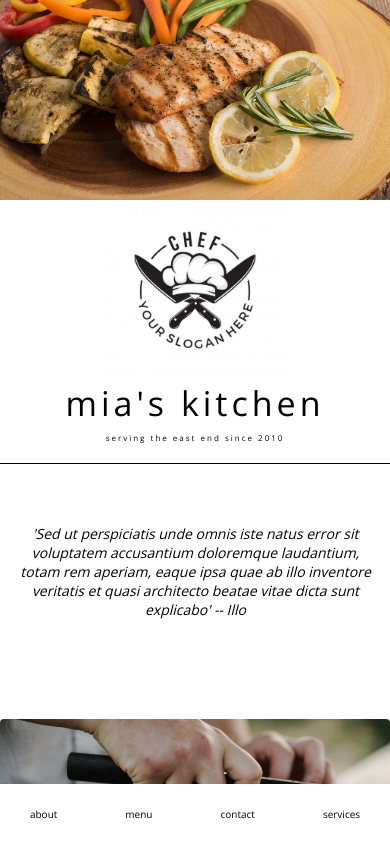
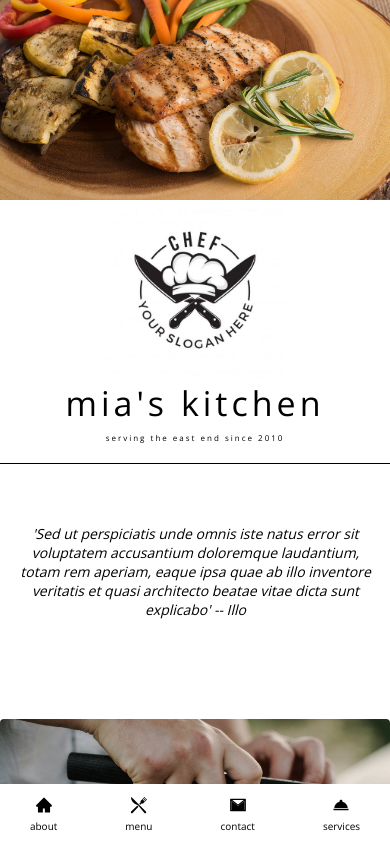
Before and after one commit to mikey-mo/mias-kitchen, a React (Create React App) app: page /about in a window 390 px wide. Shown: the top 842 px of the page. Built offline with nearby package versions, Linux system fonts and the light colour scheme.

Commit message:
set up mobile icons

```diff
--- a/src/views/about.js
+++ b/src/views/about.js
@@ -13,7 +13,12 @@ const About = () => (
       <h4 className="about__quote">
         {text.about.quote}
       </h4>
-    <ScrollAnimation animateIn="fadeIn" animateOnce duration={2}>
+    <ScrollAnimation
+      animateIn="fadeIn"
+      animateOnce
+      duration={2}
+      animatePreScroll={false}
+    >
       <section className="about">
         <div className="about__column left-column">
           <img
--- a/src/views/mobile-footer.js
+++ b/src/views/mobile-footer.js
@@ -1,7 +1,42 @@
 import React from 'react';
 import { Link } from 'react-router-dom';
+import { AiFillHome, AiTwotoneMail } from 'react-icons/ai';
+import { GiKnifeFork } from 'react-icons/gi';
+import { MdRoomService } from 'react-icons/md';
 
 import text from '../constants/english.json';
+
+const renderIcon = (button) => {
+  switch (button) {
+    case ('services'):
+      return (
+        <MdRoomService
+          color="black"
+          size={18}
+        />
+      )
+    case ('contact'):
+      return (
+        <AiTwotoneMail
+          color="black"
+          size={18}
+        />
+      )
+    case ('menu'):
+      return (
+        <GiKnifeFork
+          color="black"
+          size={18}
+        />
+      )
+    default:
+      return (
+        <AiFillHome
+          color="black"
+          size={18}
+        />)
+  }
+}
 
 const NavBar = () => {
   return (
@@ -10,6 +45,7 @@ const NavBar = () => {
         {text.navigation.routes.map((button) => {
           return (
             <Link className="mobile-footer__buttons__link" to={`/${button}`} key={button}>
+              {renderIcon(button)}
               <p className="mobile-footer__buttons__button"  style={{ margin: '0 14px', fontSize: '10px' }}>{button}</p>
             </Link>
           )}
--- a/src/views/views.scss
+++ b/src/views/views.scss
@@ -17,6 +17,11 @@
     &__link {
       text-decoration: none;
       color: black;
+      text-align: center;
+
+      &:active {
+        background-color: lightgray;
+      }
     }
 
     &__button {
@@ -25,9 +30,6 @@
       display: flex;
       justify-content: center;
       align-items: center;
-      &:active {
-        background-color: lightgray;
-      }
     }
   }
 
@@ -37,15 +39,10 @@
 }
 
 .about {
-  // opacity: 0;
   display: flex;
   flex-direction: row;
   justify-content: space-around;
   width: 100%;
-  // animation-name: fade-in;
-  // animation-duration: 2s;
-  // animation-timing-function: ease-in;
-  // animation-fill-mode:forwards;
   margin: 20px 0;
 
   &__quote {
```
